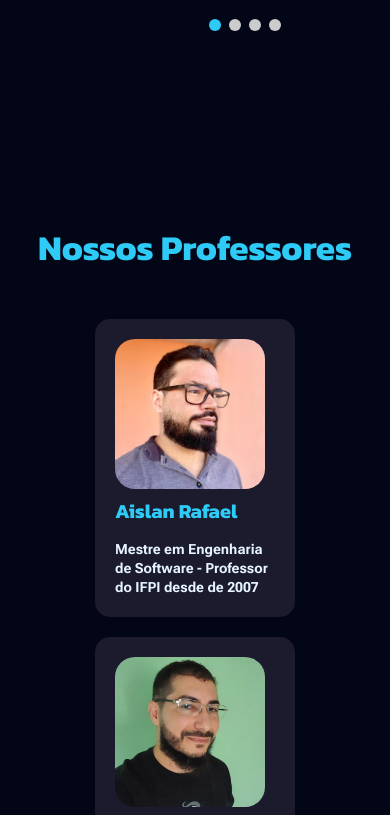
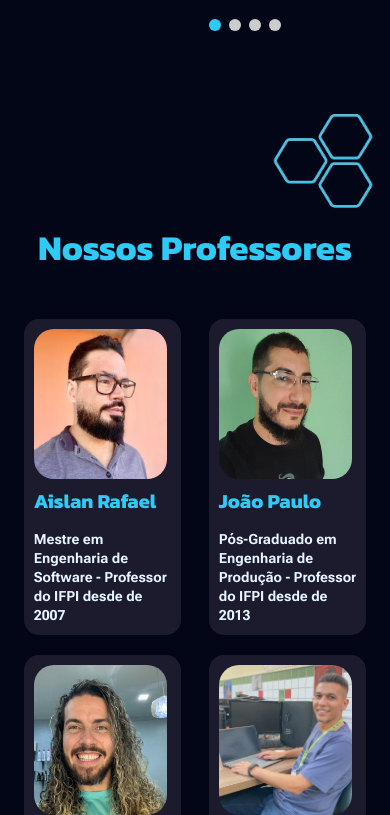
Before and after one commit to lealkedna/Mambee, a Next.js app: page / in a window 390 px wide. Shown: the part 1609-2424 px from the top of the page. Built offline with nearby package versions, Linux system fonts and the light colour scheme.

Commit message:
style: responsividade do compomente Professores

```diff
--- a/src/styles/Professores.module.css
+++ b/src/styles/Professores.module.css
@@ -59,3 +59,21 @@
     margin-top: 10px;
     color: var(--branco);
 }
+
+@media (max-width: 900px){
+    .favo{
+        left: 18rem;
+    }
+}
+@media (max-width: 600px) {
+    .card {
+        padding: 10px;
+        width: 45%;
+    }
+    .image_professor {
+        width: 97%;
+    }
+    .favo{
+        left: 8rem;
+    }
+}
```
